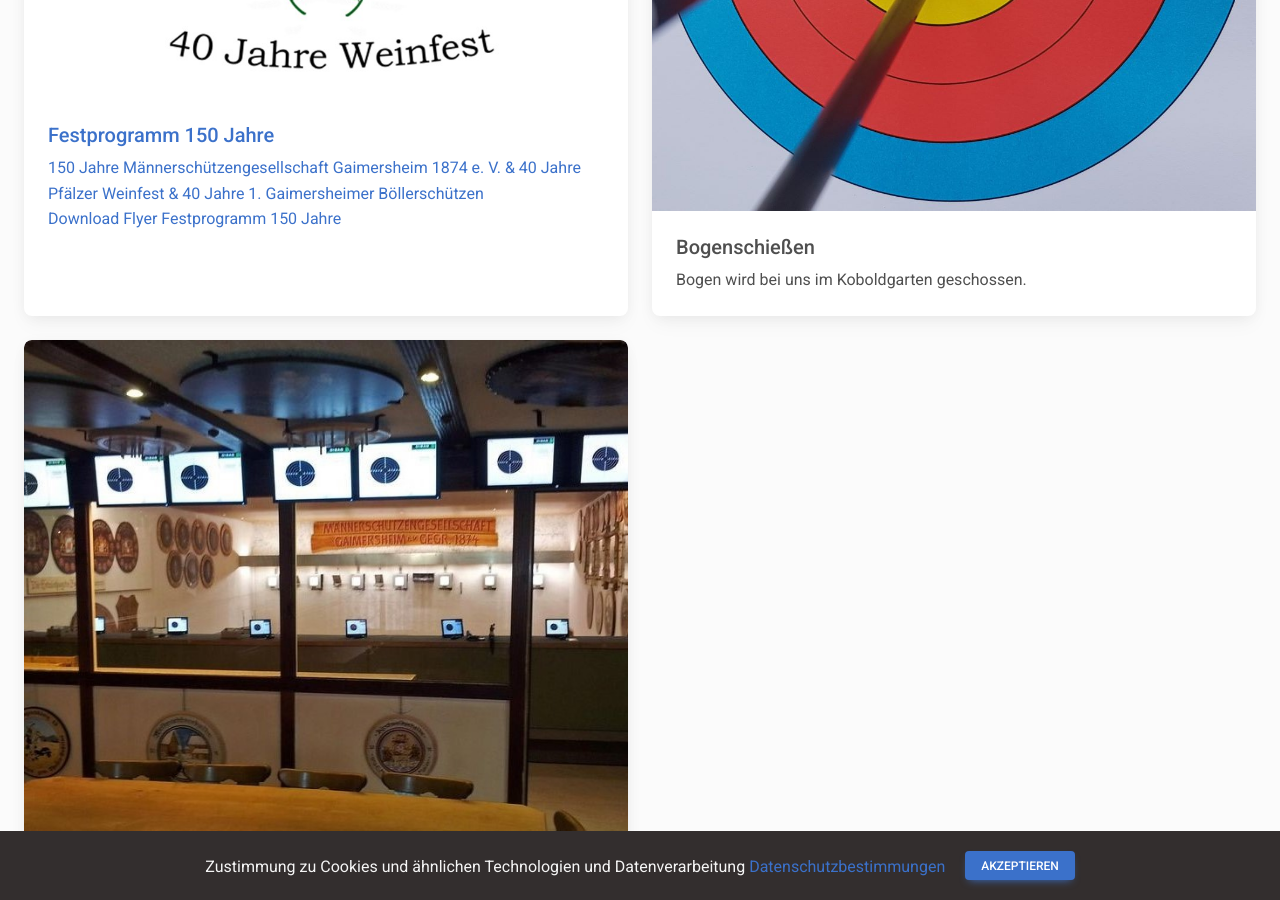
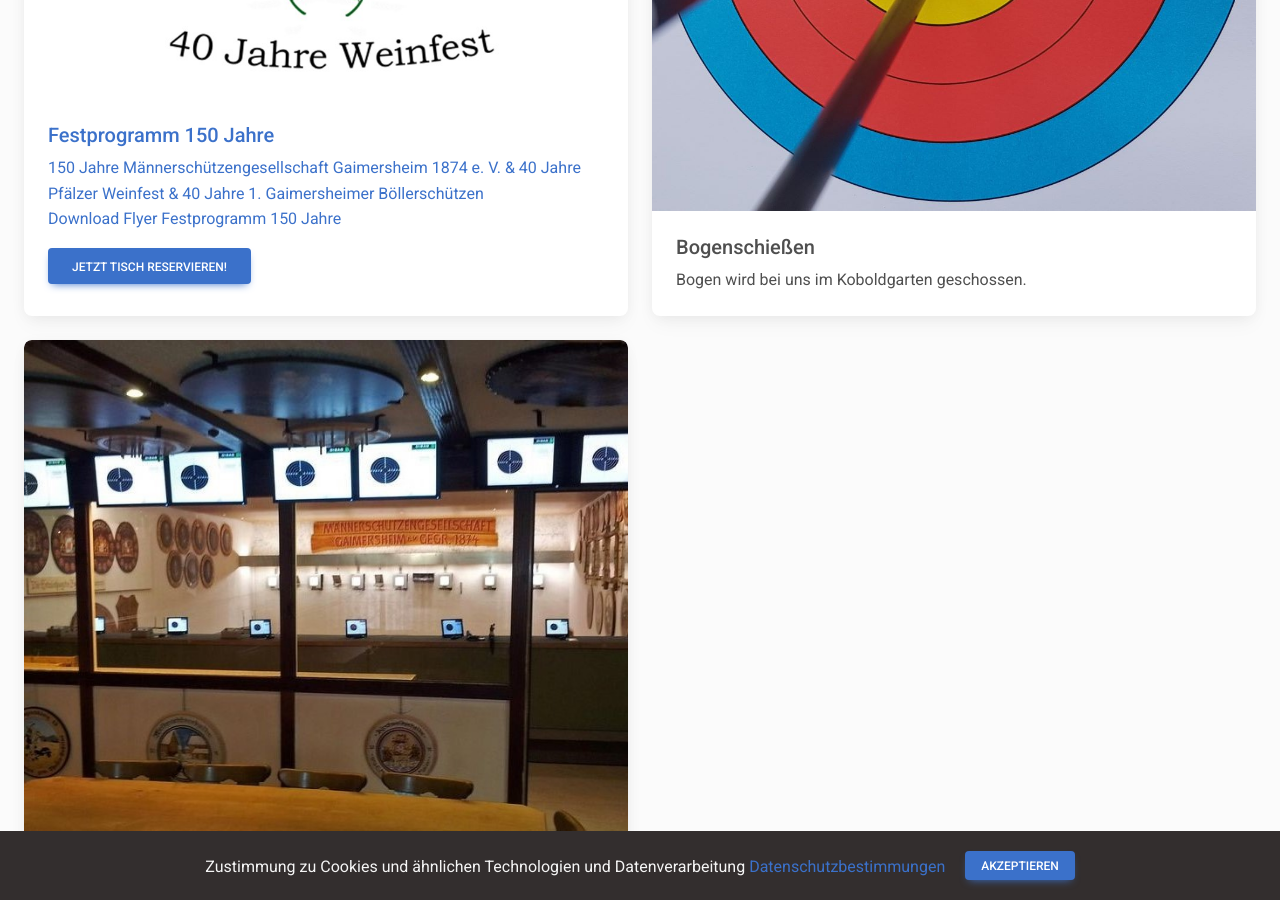
Before and after one commit to MannerschutzenGaimersheim/MannerschutzenGaimersheim.github.io, a Jekyll site: the page built from index.html, in a window 1280 px wide and 900 px high, scrolled down 1333 px. Built offline with Jekyll 4.4.1, drawn with Linux system fonts in a browser that asks for light colours.

Commit message:
add button for reservation

```diff
--- a/festprogramm.html
+++ b/festprogramm.html
@@ -21,6 +21,9 @@ title: Festprogramm 150 Jahre
                         <a href="documents/Flyer_150_MSG.pdf" download="Flyer_150_MSG">
                             <p>Download Flyer Festprogramm 150 Jahre</p>
                         </a>
+                        <button type="button" class="btn btn-primary" data-mdb-ripple-init
+                            onclick="location.href='https://docs.google.com/forms/d/e/1FAIpQLSeYpkZqhQ5IC_xLoqzvl8iZAzcnSzCyE4cj8qHa-NObqz-Z4w/viewform'">Jetzt
+                            Tisch reservieren!</button>
                     </div>
                 </div>
             </div>
--- a/index.html
+++ b/index.html
@@ -87,6 +87,9 @@ title: Männerschützen Gaimersheim
             <a href="documents/Flyer_150_MSG.pdf" download="Flyer_150_MSG">
               <p>Download Flyer Festprogramm 150 Jahre</p>
             </a>
+            <button type="button" class="btn btn-primary" data-mdb-ripple-init
+              onclick="location.href='https://docs.google.com/forms/d/e/1FAIpQLSeYpkZqhQ5IC_xLoqzvl8iZAzcnSzCyE4cj8qHa-NObqz-Z4w/viewform'">Jetzt
+              Tisch reservieren!</button>
           </div>
         </div>
       </div>
```
